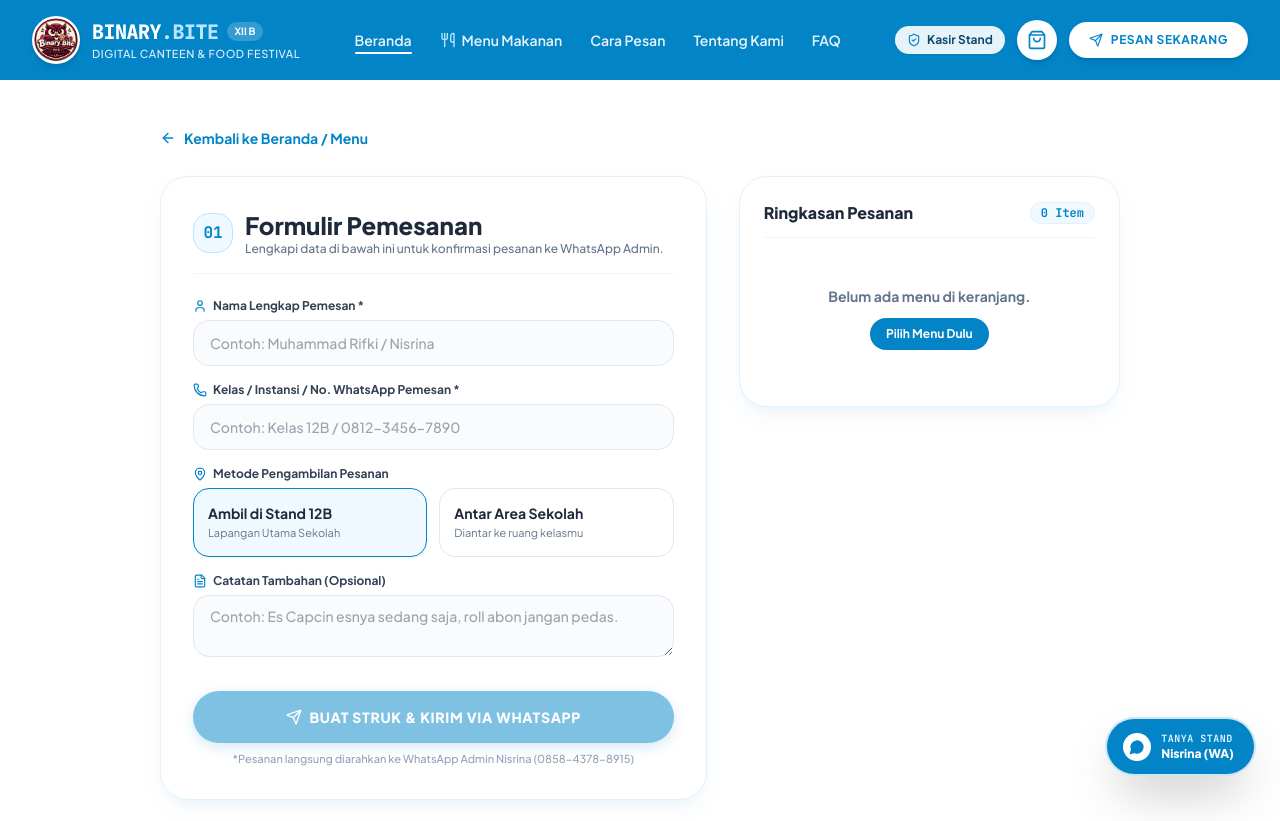
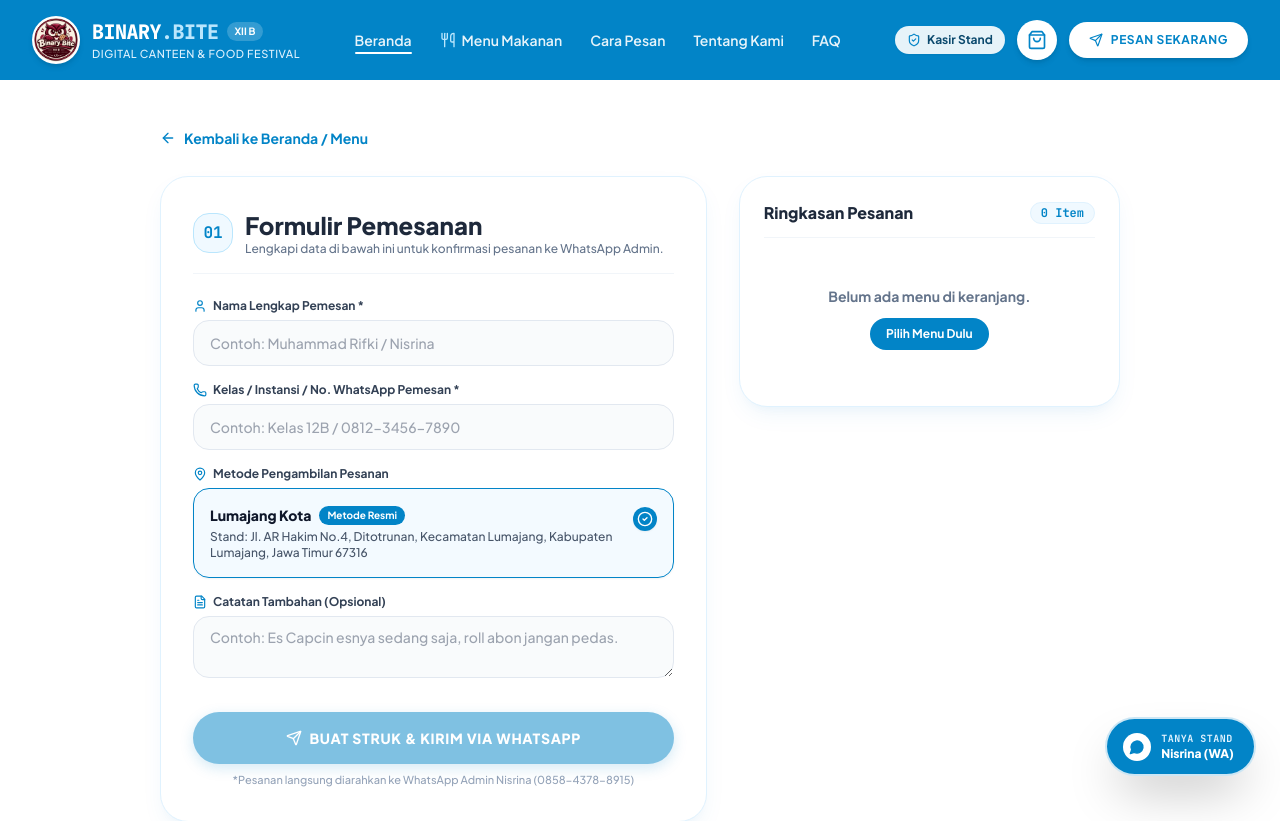
Before and after one commit to HekaStore/Binary-bite, a Next.js app: page /checkout in a window 1280 px wide. Shown: the top 821 px of the page. Built offline with nearby package versions, Linux system fonts and the light colour scheme.

Commit message:
feat: update stand location to Jl. AR Hakim No.4 and set pickup method strictly to Lumajang Kota

```diff
--- a/src/components/AboutSection.tsx
+++ b/src/components/AboutSection.tsx
@@ -61,7 +61,7 @@ export const AboutSection: React.FC = () => {
               </div>
               <div className="flex items-center gap-1.5">
                 <Check className="w-4 h-4 text-brand-electric" />
-                <span>Stand Lapangan Utama</span>
+                <span>Jl. AR Hakim No.4, Lumajang</span>
               </div>
               <div className="flex items-center gap-1.5">
                 <Check className="w-4 h-4 text-brand-electric" />
--- a/src/components/CheckoutSection.tsx
+++ b/src/components/CheckoutSection.tsx
@@ -14,7 +14,7 @@ export const CheckoutSection: React.FC = () => {
 
   const [customerName, setCustomerName] = useState('');
   const [customerContact, setCustomerContact] = useState('');
-  const [pickupMethod, setPickupMethod] = useState<PickupMethod>('Ambil di Stand 12B');
+  const [pickupMethod, setPickupMethod] = useState<PickupMethod>('Lumajang Kota');
   const [notes, setNotes] = useState('');
   const [errorMsg, setErrorMsg] = useState('');
   const [createdOrder, setCreatedOrder] = useState<Order | null>(null);
@@ -154,40 +154,23 @@ export const CheckoutSection: React.FC = () => {
                 <MapPin className="w-3.5 h-3.5 text-[#0284C7]" />
                 <span>Metode Pengambilan Pesanan</span>
               </label>
-              <div className="grid grid-cols-1 sm:grid-cols-2 gap-3">
-                <button
-                  type="button"
-                  onClick={() => setPickupMethod('Ambil di Stand 12B')}
-                  className={`p-3.5 text-left rounded-2xl border transition-all flex flex-col justify-between ${
-                    pickupMethod === 'Ambil di Stand 12B'
-                      ? 'bg-sky-50 border-[#0284C7] shadow-sm'
-                      : 'bg-white border-slate-200 hover:border-sky-300'
-                  }`}
-                >
-                  <span className="font-bold text-xs sm:text-sm text-slate-800">
-                    Ambil di Stand 12B
-                  </span>
-                  <span className="text-[11px] text-slate-500 mt-0.5">
-                    Lapangan Utama Sekolah
-                  </span>
-                </button>
-
-                <button
-                  type="button"
-                  onClick={() => setPickupMethod('Antar Area Sekolah')}
-                  className={`p-3.5 text-left rounded-2xl border transition-all flex flex-col justify-between ${
-                    pickupMethod === 'Antar Area Sekolah'
-                      ? 'bg-sky-50 border-[#0284C7] shadow-sm'
-                      : 'bg-white border-slate-200 hover:border-sky-300'
-                  }`}
-                >
-                  <span className="font-bold text-xs sm:text-sm text-slate-800">
-                    Antar Area Sekolah
-                  </span>
-                  <span className="text-[11px] text-slate-500 mt-0.5">
-                    Diantar ke ruang kelasmu
-                  </span>
-                </button>
+              <div className="p-3.5 sm:p-4 rounded-2xl border bg-sky-50/80 border-[#0284C7] shadow-sm flex items-start justify-between gap-3">
+                <div>
+                  <div className="flex items-center gap-2">
+                    <span className="font-extrabold text-xs sm:text-sm text-slate-900">
+                      Lumajang Kota
+                    </span>
+                    <span className="px-2 py-0.5 rounded-full text-[10px] font-bold bg-[#0284C7] text-white">
+                      Metode Resmi
+                    </span>
+                  </div>
+                  <p className="text-[11px] sm:text-xs text-slate-600 mt-1 font-medium leading-relaxed">
+                    Stand: Jl. AR Hakim No.4, Ditotrunan, Kecamatan Lumajang, Kabupaten Lumajang, Jawa Timur 67316
+                  </p>
+                </div>
+                <div className="w-6 h-6 rounded-full bg-[#0284C7] text-white flex items-center justify-center flex-shrink-0 mt-0.5 shadow-sm">
+                  <CheckCircle2 className="w-4 h-4" />
+                </div>
               </div>
             </div>
 
--- a/src/components/CountdownSection.tsx
+++ b/src/components/CountdownSection.tsx
@@ -78,7 +78,7 @@ export const CountdownSection: React.FC = () => {
             </h2>
             <p className="text-sm text-sky-100 font-medium mt-1 leading-relaxed">
               {timeLeft.isOver
-                ? 'Stand 12B sudah siap melayani! Segera kunjungi stand kami di Lapangan Utama.'
+                ? 'Stand 12B sudah siap melayani! Segera kunjungi stand kami di Jl. AR Hakim No.4, Ditotrunan, Lumajang.'
                 : 'Pre-order sekarang untuk menjamin porsi favoritmu sebelum stok habis di hari-H!'}
             </p>
           </div>
--- a/src/components/FaqSection.tsx
+++ b/src/components/FaqSection.tsx
@@ -23,9 +23,9 @@ export const FaqSection: React.FC = () => {
         'Sangat disarankan! Dengan melakukan pemesanan sekarang melalui website ini dan konfirmasi via WhatsApp ke Admin Nisrina, porsi menu pilihanmu sudah terjamin aman dan tidak akan kehabisan saat acara berlangsung.',
     },
     {
-      question: 'Bagaimana metode pengantaran ke ruang kelas?',
+      question: 'Bagaimana metode pengambilan pesanan?',
       answer:
-        'Saat mengisi formulir checkout, pilih opsi "Antar Area Sekolah" dan cantumkan nama kelasmu di kolom catatan. Tim kurir kelas 12B akan mengantarkan pesananmu langsung saat jam istirahat sekolah tiba.',
+        `Metode pengambilan pesanan dilayani khusus area "Lumajang Kota". Lokasi stand resmi berada di ${BRAND_INFO.standLocation}. Anda dapat mengambil pesanan langsung di stand atau berkoordinasi via WhatsApp Admin saat pesanan siap.`,
     },
     {
       question: 'Metode pembayaran apa saja yang didukung?',
--- a/src/components/HeroSection.tsx
+++ b/src/components/HeroSection.tsx
@@ -140,13 +140,13 @@ export const HeroSection: React.FC = () => {
           {/* Segmented Inputs Bar (2 columns on mobile, 5 on desktop) */}
           <div className="grid grid-cols-2 lg:grid-cols-5 gap-2 sm:gap-3 items-center px-1">
             {/* Box 1: Location */}
-            <div className="p-2.5 sm:p-3 bg-slate-50/90 rounded-xl sm:rounded-2xl border border-slate-100">
+            <div className="p-2.5 sm:p-3 bg-slate-50/90 rounded-xl sm:rounded-2xl border border-slate-100" title="Jl. AR Hakim No.4, Ditotrunan, Lumajang">
               <span className="text-[9px] sm:text-[10px] font-bold text-slate-400 block uppercase tracking-wider">
                 Lokasi Stand
               </span>
               <div className="flex items-center gap-1.5 text-xs sm:text-sm font-extrabold text-slate-800 mt-0.5">
                 <MapPin className="w-3 h-3 text-[#0284C7] flex-shrink-0" />
-                <span className="truncate">Stand 12B</span>
+                <span className="truncate">Jl. AR Hakim No.4</span>
               </div>
             </div>
 
@@ -172,14 +172,14 @@ export const HeroSection: React.FC = () => {
               </div>
             </div>
 
-            {/* Box 4: Layanan Antar */}
-            <div className="p-2.5 sm:p-3 bg-slate-50/90 rounded-xl sm:rounded-2xl border border-slate-100">
+            {/* Box 4: Layanan Pengambilan */}
+            <div className="p-2.5 sm:p-3 bg-slate-50/90 rounded-xl sm:rounded-2xl border border-slate-100" title="Metode: Lumajang Kota">
               <span className="text-[9px] sm:text-[10px] font-bold text-slate-400 block uppercase tracking-wider">
                 Pengambilan
               </span>
               <div className="flex items-center gap-1.5 text-xs sm:text-sm font-extrabold text-slate-800 mt-0.5">
                 <Truck className="w-3 h-3 text-[#0284C7] flex-shrink-0" />
-                <span className="truncate">Stand / Kelas</span>
+                <span className="truncate">Lumajang Kota</span>
               </div>
             </div>
 
--- a/src/components/OrderGuide.tsx
+++ b/src/components/OrderGuide.tsx
@@ -26,7 +26,7 @@ export const OrderGuide: React.FC = () => {
     {
       num: '4',
       title: 'Ambil & Nikmati!',
-      desc: 'Ambil di stand 12B atau diantar ke kelas.',
+      desc: 'Ambil pesanan di stand Lumajang Kota.',
       icon: CheckCircle2,
     },
   ];
--- a/src/components/PosCashier.tsx
+++ b/src/components/PosCashier.tsx
@@ -161,8 +161,8 @@ export const PosCashier: React.FC = () => {
       id: generateTransactionId(),
       customerName: manualCustomer.trim() || 'Pembeli Stand Langsung',
       customerContact: 'Pembelian Langsung Stand 12B',
-      pickupMethod: 'Ambil di Stand 12B',
-      notes: 'Transaksi Langsung Kasir Stand',
+      pickupMethod: 'Lumajang Kota',
+      notes: 'Transaksi Langsung Stand Lumajang Kota',
       items: itemsList,
       totalPrice: calcTotal,
       totalItems: calcPortions,
--- a/src/data/products.ts
+++ b/src/data/products.ts
@@ -70,7 +70,7 @@ export const BRAND_INFO = {
   tagline: 'ONE BITE, ENDLESS HAPPINESS!',
   eventDateText: 'Jumat, 27 November 2026',
   targetDateTime: '2026-11-27T07:00:00+07:00',
-  standLocation: 'Stand Kelas 12B — Lapangan Utama SMA',
+  standLocation: 'Jl. AR Hakim No.4, Ditotrunan, Kecamatan Lumajang, Kabupaten Lumajang, Jawa Timur 67316',
   adminName: 'Nisrina',
   whatsappRaw: '0858-4378-8915',
   whatsappFormatted: '6285843788915',
--- a/src/types/index.ts
+++ b/src/types/index.ts
@@ -28,7 +28,7 @@ export type OrderStatus =
   | 'Selesai'
   | 'Dibatalkan';
 
-export type PickupMethod = 'Ambil di Stand 12B' | 'Antar Area Sekolah';
+export type PickupMethod = 'Lumajang Kota';
 
 export interface OrderItem {
   productId: string;
```
